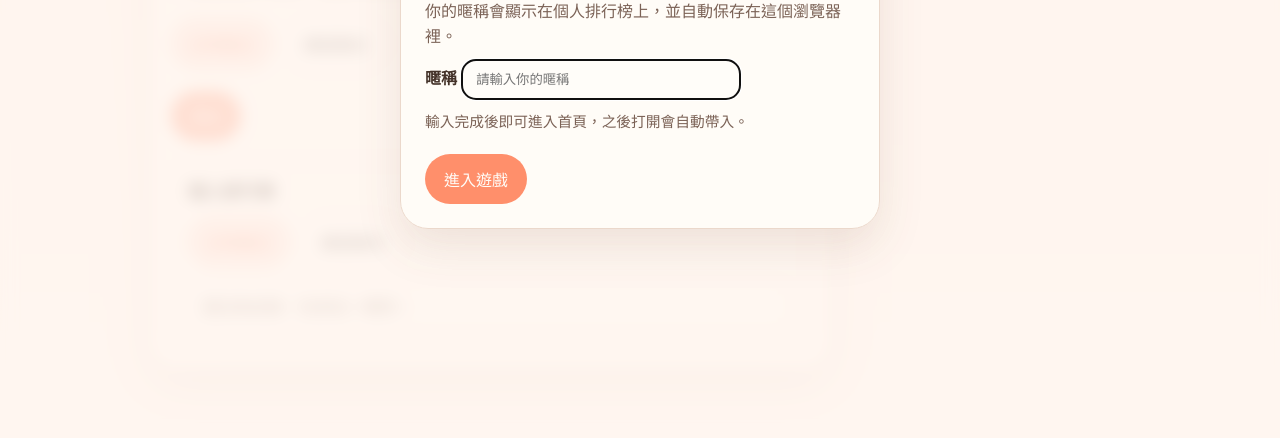
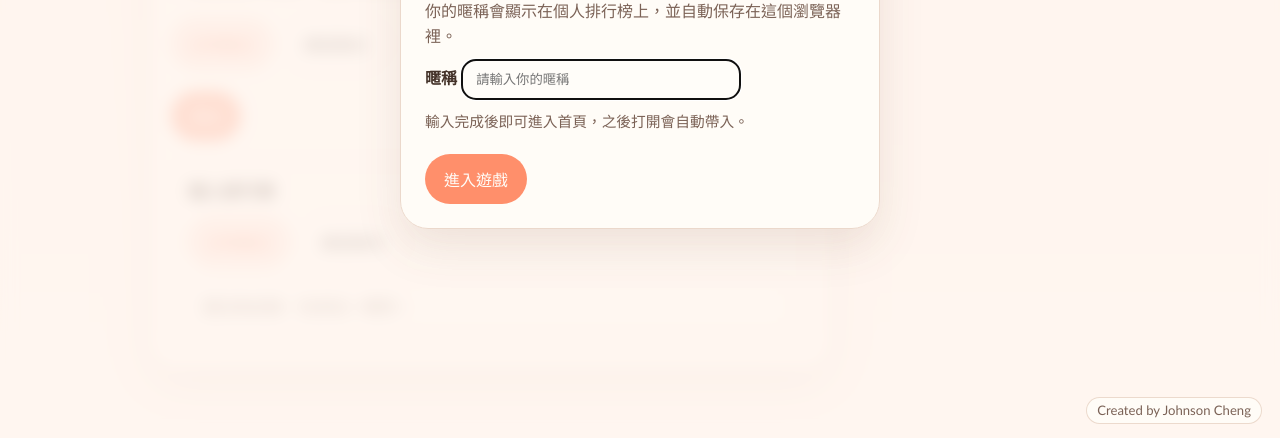
Before and after one commit to mychengpersonal/sum-to-ten, a website with bundled scripts: page sum-ten.html in a window 1280 px wide. Shown: the part 362-800 px from the top of the page. Built offline with nearby package versions, Linux system fonts and the light colour scheme.

Commit message:
Update sum-ten (add water mark).html

```diff
--- a/sum-ten.html
+++ b/sum-ten.html
@@ -152,6 +152,8 @@
       </section>
     </main>
 
+    <p class="site-credit">Created by Johnson Cheng</p>
+
     <script type="module" src="./sum-ten-main.js"></script>
   </body>
 </html>
```
